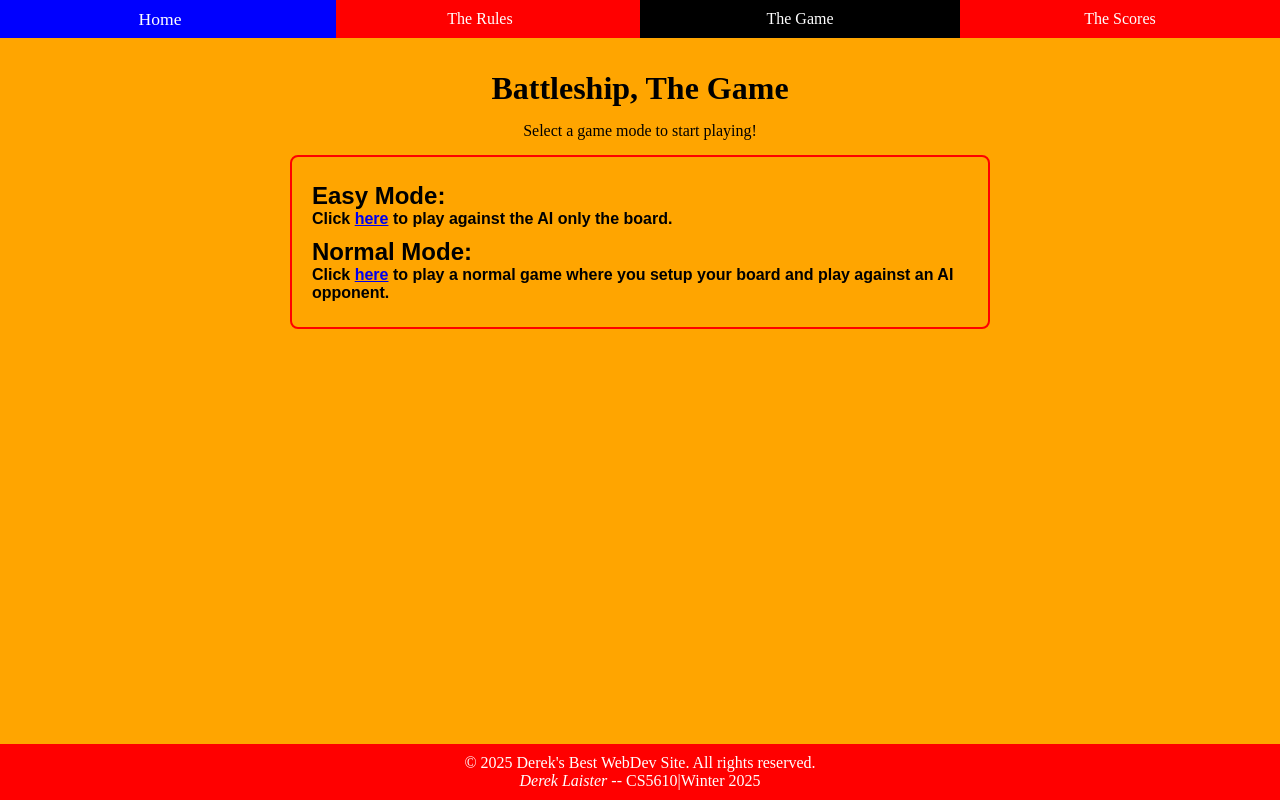
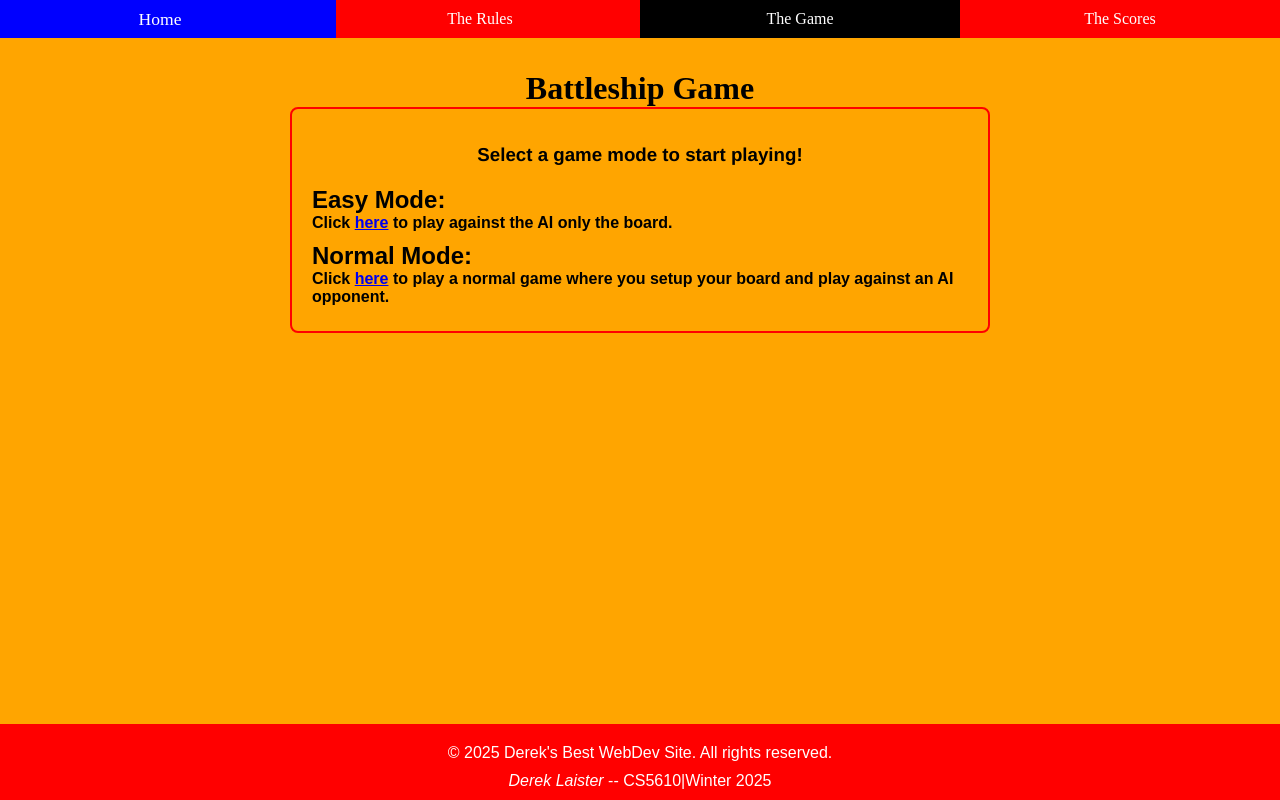
Before and after one commit to dlaister/CS5610p2, a React (Create React App) app: page /game in a window 1280 px wide. Built offline with nearby package versions, Linux system fonts and the light colour scheme.

Commit message:
updated some styles

```diff
--- a/src/pages/Home.js
+++ b/src/pages/Home.js
@@ -16,11 +16,13 @@ function Home() {
                     <h1>Battleship Home</h1>
                 </header>
 
+                <div className="main-container">
                     <div className="sub-main">
                         <h3>Welcome to the world of <span className="red-text">Battleship</span>.</h3>
                         <h3>Command the Seas: Play Battleship Online!</h3>
                     </div>
 
+                    <div className="paragraph">
                         <p>
                             Are you ready to outmaneuver your opponent, unleash devastating attacks, and claim victory on the high seas? Battleship is the ultimate test of strategy, deception, and naval warfare! Whether you're a seasoned captain or a fresh recruit, the thrill of battle awaits.
                         </p>
@@ -39,6 +41,8 @@ function Home() {
                         <p>
                             The ocean is vast, but victory is within reach. Do you have what it takes to become the ultimate naval commander?
                         </p>
+                    </div>
+
                     <p className="FirstBattle">
                         <Link to="/play" style={{ textDecoration: "none", color: "blue", fontWeight: "bold" }}>
                             {"<<< Click Here to Start Your First Battle! >>>"}
@@ -48,6 +52,7 @@ function Home() {
                     <img
                         src="https://i5.walmartimages.com/asr/c6671817-39be-451b-a73b-f3462c6db844.5e01de4f6c352c381f05e9c83cc7d556.jpeg"
                         alt="Battle Ship"/>
+                </div>
             </main>
 
             <Footer/>
--- a/src/pages/Rules.js
+++ b/src/pages/Rules.js
@@ -14,6 +14,7 @@ function Rules() {
                     <h1>Battleship Rules</h1>
                 </header>
 
+                <div className="main-container">
                     <header>
                         <h2>The Game of Battleship:</h2>
                     </header>
@@ -92,6 +93,7 @@ function Rules() {
                             <li>Battleship is a game of strategic thinking, careful planning, and a bit of luck. By following these rules and developing your own strategies, you can enjoy countless hours of naval warfare fun.</li>
                         </ul>
                     </div>
+                </div>
 
                 <div className="center-box">
                     <div className="content-box">
@@ -105,6 +107,7 @@ function Rules() {
                         </ul>
                     </div>
                 </div>
+
             </main>
 
             <Footer />
--- a/src/pages/Scores.js
+++ b/src/pages/Scores.js
@@ -14,6 +14,7 @@ function Scores() {
                     <h1>Battleship Scores</h1>
                 </header>
 
+                <div className="main-container">
                     <div className="container">
                         {/* Left Sidebar */}
                         <div className="leftBar">
@@ -96,6 +97,7 @@ function Scores() {
                             </p>
                         </div>
                     </div>
+                </div>
             </main>
 
             <Footer />
--- a/src/pages/game/Game.js
+++ b/src/pages/game/Game.js
@@ -9,13 +9,13 @@ function Game() {
         <div className="sample">
             <Navbar />
             <main className="main">
-                <header >
-                    <h1>Battleship, The Game</h1>
-                    <p className="sub-main">Select a game mode to start playing!</p>
+                <header>
+                    <h1>Battleship Game</h1>
                 </header>
 
                 <div className="main-container">
                     <div className="game-mode-div">
+                        <h3 className="sub-main">Select a game mode to start playing!</h3>
 
                         <div className="game-mode">
                             <h2>Easy Mode:</h2>
--- a/src/pages/game/Normal.js
+++ b/src/pages/game/Normal.js
@@ -151,7 +151,7 @@ function Normal() {
 
             <main className="main">
                 <header>
-                    <h1>Battleship Sample Game</h1>
+                    <h1>Battleship Game, Normal Mode</h1>
                 </header>
 
                 {/* Timer and Reset Button */}
--- a/src/styles/game.css
+++ b/src/styles/game.css
@@ -10,20 +10,6 @@ body {
 .game-mode {
     padding-top: 5px;
     padding-bottom: 5px;
-}
-
-/* Main container using grid layout */
-.main-container {
-    display: grid;
-    grid-template-columns: 1fr; /* One column layout */
-    gap: 50px;
-    width: 100%;
-    height: 100%;
-    max-width: 700px; /* Constrain max width */
-
-    padding: 20px;
-    border: 2px solid red;
-    border-radius: 8px;
 }
 
 /* Container using flexbox layout */
--- a/src/styles/global.css
+++ b/src/styles/global.css
@@ -1,10 +1,22 @@
 /* Common elements including sizing effect (mobile application) */
 main{
-    padding: 50px;
+    padding-top: 50px;
 }
 
 .main {
     padding-bottom: 100px;
+}
+
+/* Main container using grid layout */
+.main-container {
+    display: grid;
+    grid-template-columns: 1fr;
+    width: 100%;
+    height: 100%;
+    max-width: 700px;
+    padding: 20px;
+    border: 2px solid red;
+    border-radius: 8px;
 }
 
 .sub-main {
@@ -32,8 +44,14 @@ body{
     background-color: orange;
 }
 
-p{
+.paragraph {
     font-family: "Avenir Next Condensed", cursive;
+    padding-left: 20px;
+    padding-right: 20px;
+}
+
+p {
+    padding-top: 10px;
 }
 
 .italics{
--- a/src/styles/scores.css
+++ b/src/styles/scores.css
@@ -13,7 +13,6 @@
     box-sizing: border-box;
     background-color: darkgray;
     padding: 10px;
-    border: 1px solid red;
 }
 
 h4{
```
Lines whose indentation alone changed are shown as unchanged.
